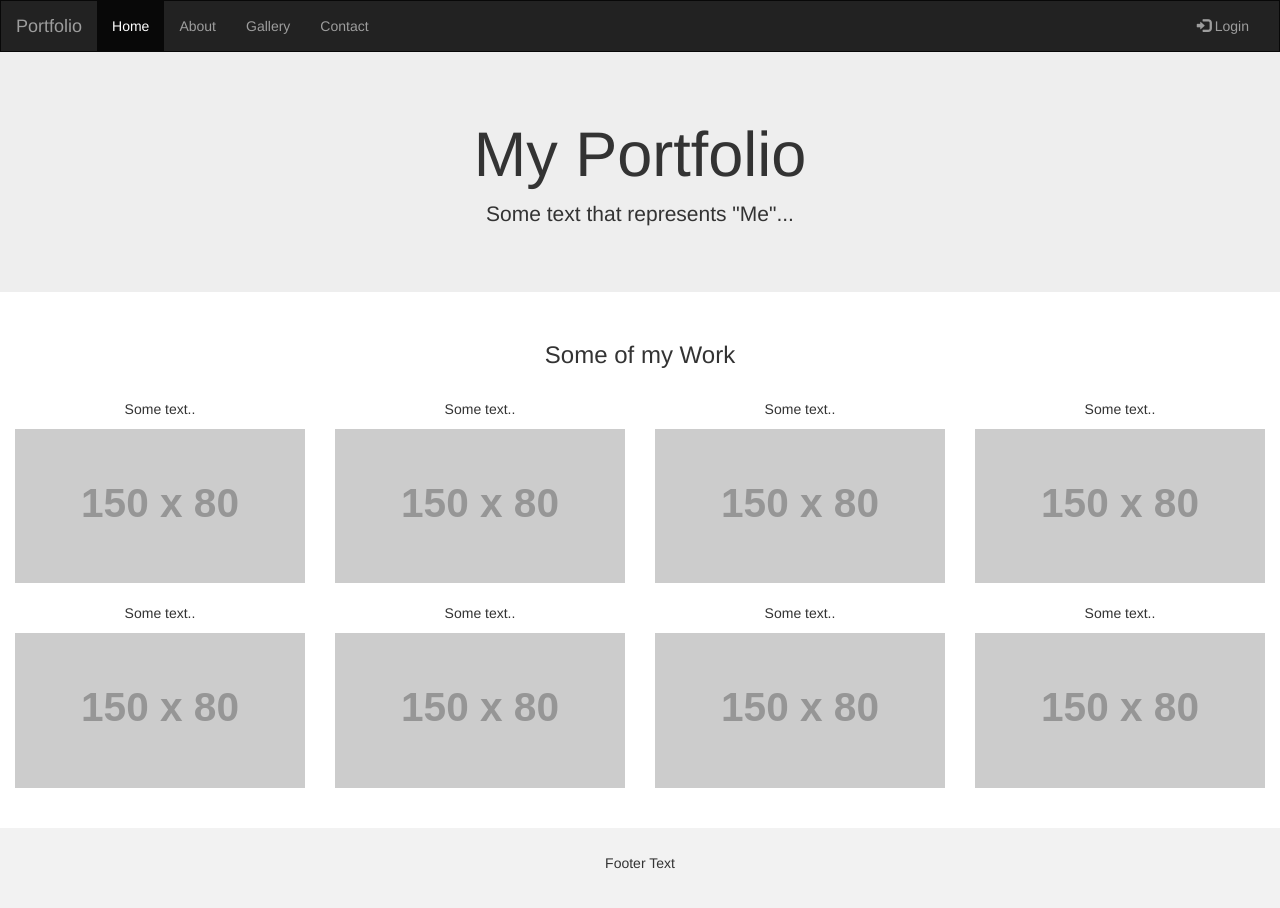
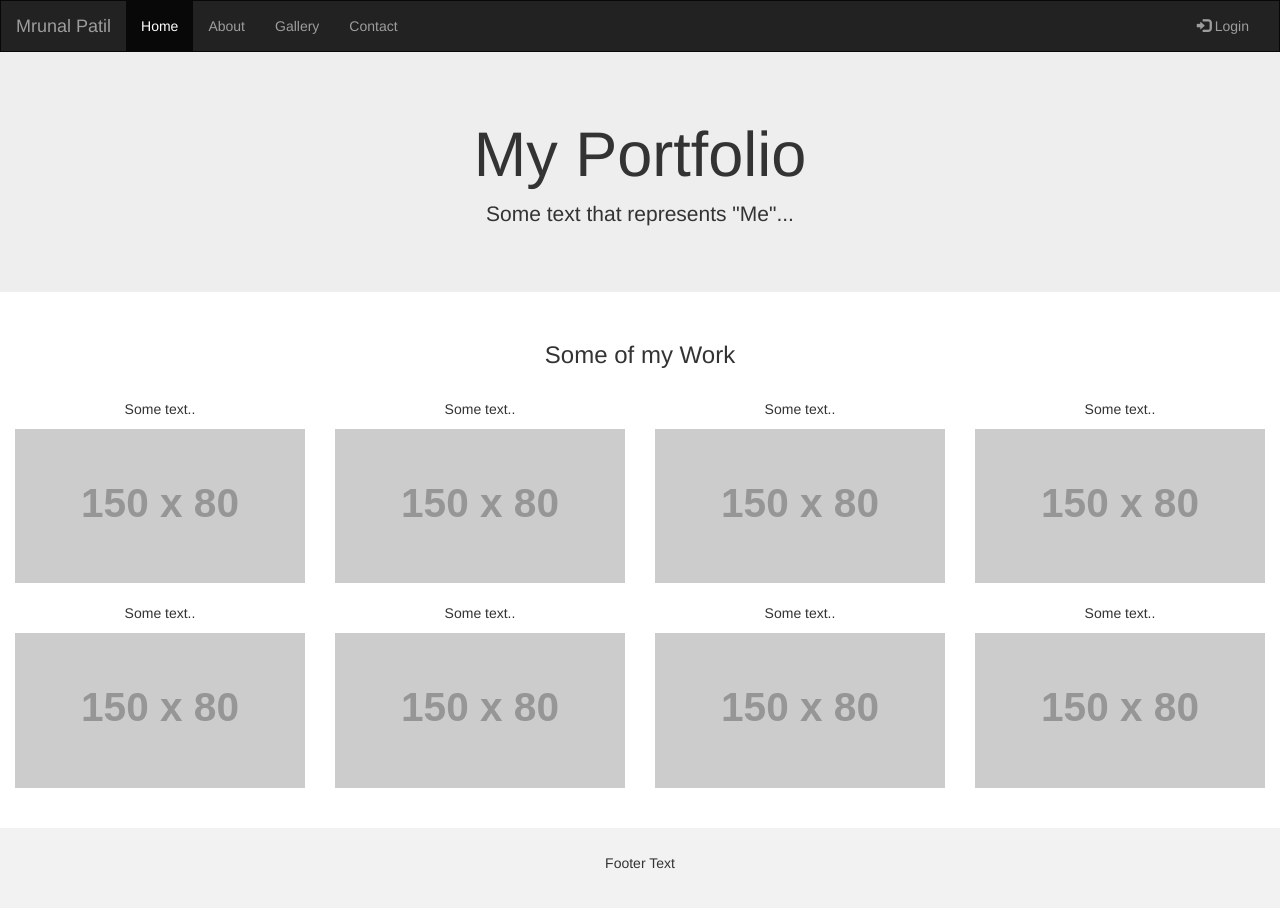
Before and after one commit to SatyawanAtGitHub/portfolio, a plain HTML site: page index.html in a window 1280 px wide. Drawn offline with nearby package versions, Linux system fonts and the light colour scheme; placeholder pictures from the web are drawn by us.

Commit message:
Update index.html

```diff
--- a/index.html
+++ b/index.html
@@ -31,7 +31,7 @@
         <span class="icon-bar"></span>
         <span class="icon-bar"></span>
       </button>
-      <a class="navbar-brand" href="#">Portfolio</a>
+      <a class="navbar-brand" href="#">Mrunal Patil</a>
     </div>
     <div class="collapse navbar-collapse" id="myNavbar">
       <ul class="nav navbar-nav">
```
